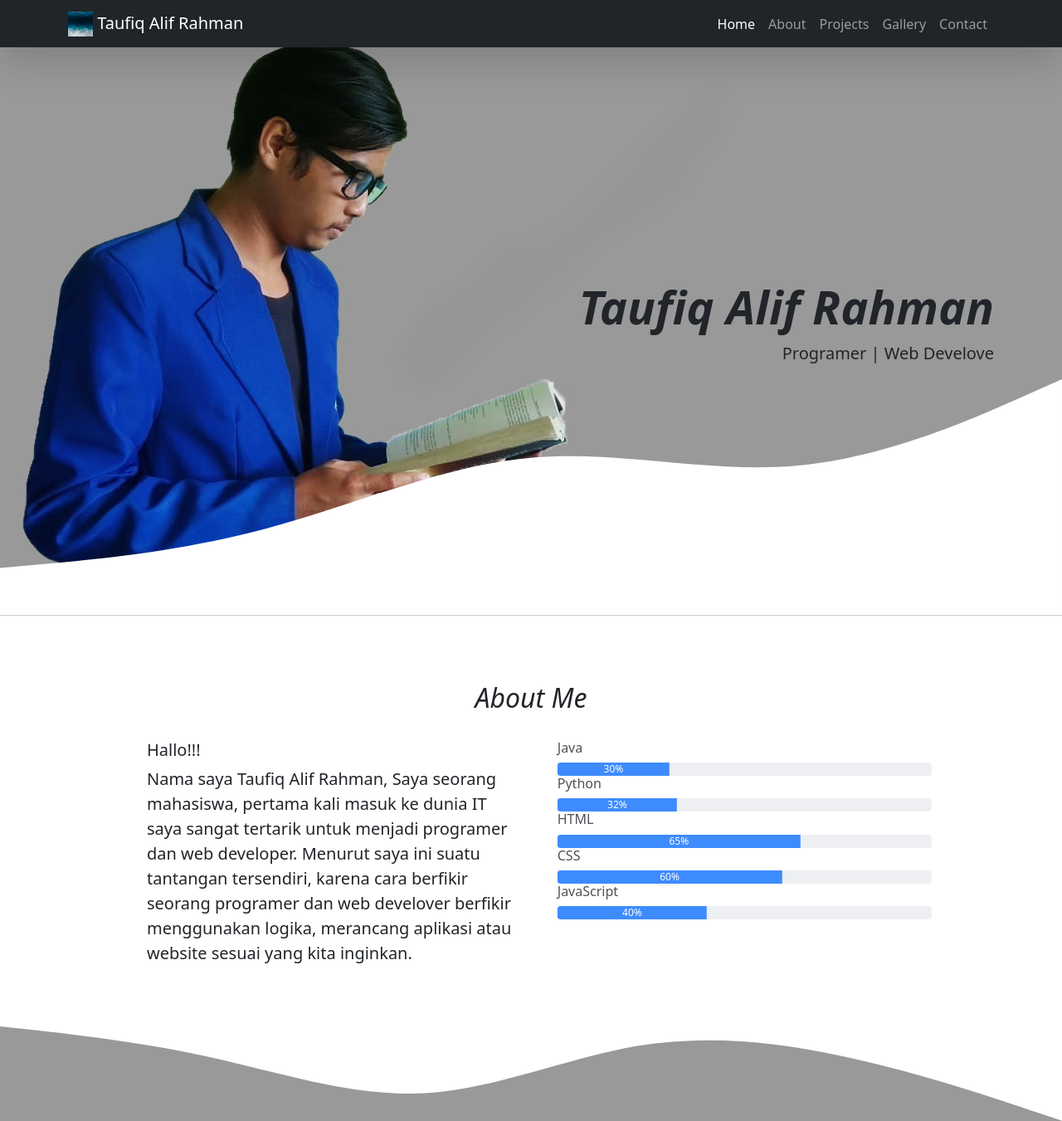
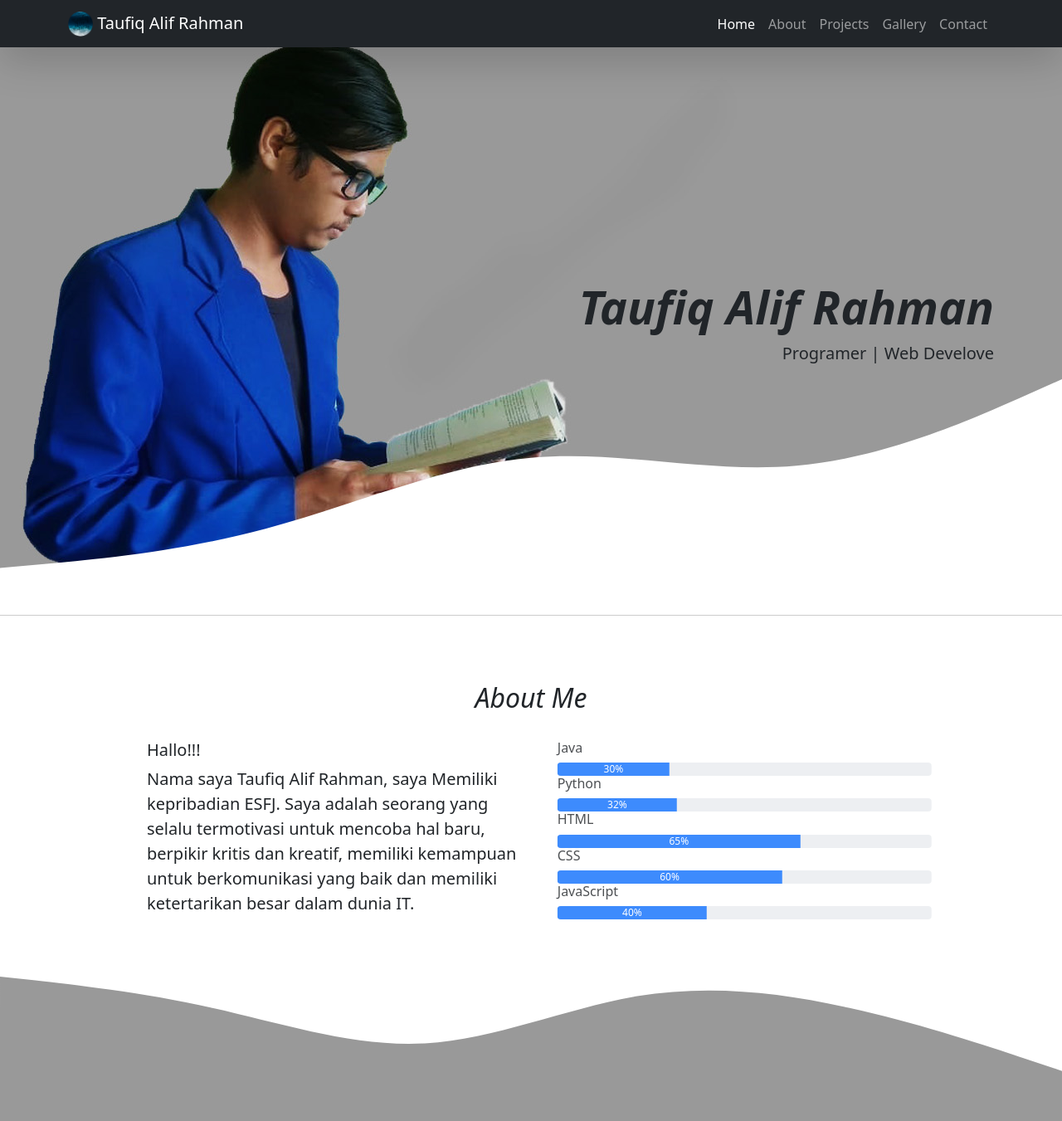
Before and after one commit to taufiqalif/taufiqalif.github.io, a plain HTML site: page index.html in a window 1280 px wide. Shown: the top 1351 px of the page at 83% size. Drawn offline with nearby package versions, Linux system fonts and the light colour scheme.

Commit message:
mengubah icon

```diff
--- a/index.html
+++ b/index.html
@@ -20,7 +20,7 @@
   <link rel="stylesheet" href="style.css">
 
   <!-- iconts -->
-  <link rel="icon" href="img/icon/taufiq_alif.ico">
+  <link rel="icon" href="img/icon/taufiq_alif_r.ico">
 
   <title>MY Portfolio | Taufiq Alif Rahman</title>
 </head>
@@ -30,7 +30,7 @@
   <nav class="navbar navbar-expand-lg navbar-dark bg-dark shadow-lg fixed-top ">
     <div class="container">
       <a class="navbar-brand" href="#">
-        <img src="img/icon/taufiq_alif.ico" alt="" width="30" height="30" class="d-inline-block align-text-top">
+        <img src="img/icon/taufiq_alif_r.ico" alt="" width="30" height="30" class="d-inline-block align-text-top">
         Taufiq Alif Rahman
       </a>
       <div class="collapse navbar-collapse" id="navbarNav">
@@ -85,10 +85,9 @@
       <div class="row justify-content-center fs-5">
         <div class="col-sm-5" data-aos="fade-right" data-aos-duration="3000" data-aos-offset="300">
           <h5>Hallo!!!</h5>
-          <p>Nama saya Taufiq Alif Rahman, Saya seorang mahasiswa, pertama kali masuk ke dunia IT saya sangat tertarik
-            untuk menjadi programer dan web developer. Menurut saya ini suatu tantangan tersendiri, karena
-            cara berfikir seorang programer dan web develover berfikir menggunakan logika, merancang aplikasi atau
-            website sesuai yang kita inginkan.</p>
+          <p>Nama saya Taufiq Alif Rahman, saya Memiliki kepribadian ESFJ. Saya adalah seorang yang selalu termotivasi
+            untuk mencoba hal baru, berpikir kritis dan kreatif, memiliki kemampuan untuk berkomunikasi yang baik
+            dan memiliki ketertarikan besar dalam dunia IT.</p>
         </div>
         <div class="col-sm-5" data-aos="fade-left" data-aos-duration="3000" data-aos-offset="300" data-aos-delay="1000">
           <h6>Java</h6>
```
Also changed, not shown: img/icon/taufiq_alif_r.ico (added).
